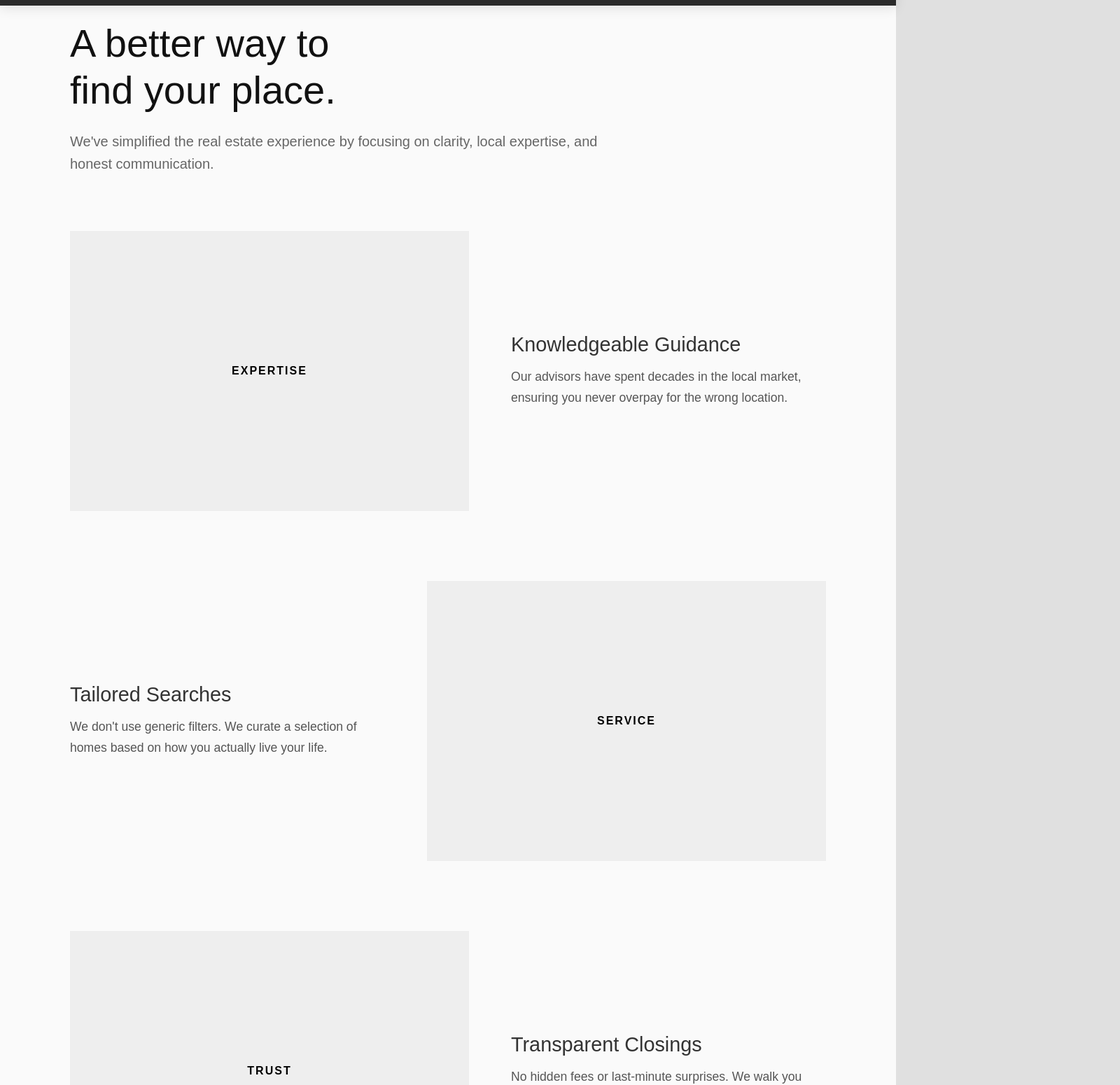
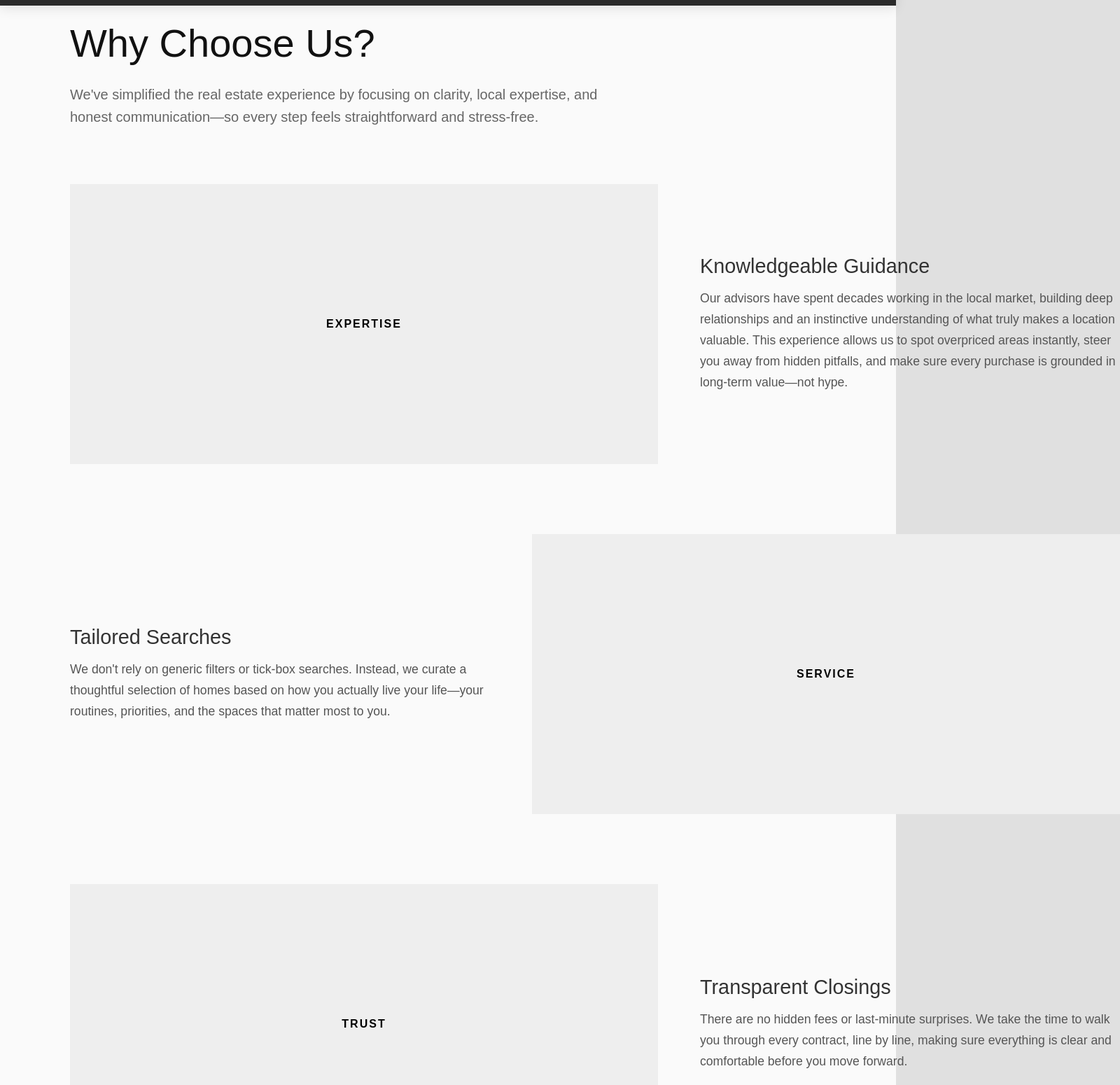
Before and after one commit to stoyan005/react-coursework, a React (Vite) app: page /about in a window 1280 px wide. Shown: the part 72-1622 px from the top of the page at 70% size, 1600 px wide, since content can reach past the window. Built offline with nearby package versions, Linux system fonts and the light colour scheme; a web font is replaced by a local one.

Commit message:
completed the why choose us page

```diff
--- a/src/Components/WhyChooseUs/WhyChooseUs.jsx
+++ b/src/Components/WhyChooseUs/WhyChooseUs.jsx
@@ -5,12 +5,11 @@ const WhyChooseUs = () => {
 	return (
 		<div className={styles.container}>
 			<div className={styles.about_intro}>
-				<h2 className={styles.about_title}>
-					A better way to <br /> find your place.
-				</h2>
+				<h2 className={styles.about_title}>Why Choose Us?</h2>
 				<p className={styles.about_title_info}>
 					We've simplified the real estate experience by focusing on clarity, local
-					expertise, and honest communication.
+					expertise, and honest communication—so every step feels straightforward and
+					stress-free.
 				</p>
 			</div>
 
@@ -22,8 +21,12 @@ const WhyChooseUs = () => {
 					<div className={styles.text}>
 						<h4>Knowledgeable Guidance</h4>
 						<p>
-							Our advisors have spent decades in the local market, ensuring you
-							never overpay for the wrong location.
+							Our advisors have spent decades working in the local market,
+							building deep relationships and an instinctive understanding of
+							what truly makes a location valuable. This experience allows us
+							to spot overpriced areas instantly, steer you away from hidden
+							pitfalls, and make sure every purchase is grounded in long-term
+							value—not hype.
 						</p>
 					</div>
 				</div>
@@ -35,8 +38,10 @@ const WhyChooseUs = () => {
 					<div className={styles.text}>
 						<h4>Tailored Searches</h4>
 						<p>
-							We don't use generic filters. We curate a selection of homes
-							based on how you actually live your life.
+							We don't rely on generic filters or tick-box searches. Instead,
+							we curate a thoughtful selection of homes based on how you
+							actually live your life—your routines, priorities, and the spaces
+							that matter most to you.
 						</p>
 					</div>
 				</div>
@@ -48,8 +53,9 @@ const WhyChooseUs = () => {
 					<div className={styles.text}>
 						<h4>Transparent Closings</h4>
 						<p>
-							No hidden fees or last-minute surprises. We walk you through
-							every contract line by line.
+							There are no hidden fees or last-minute surprises. We take the
+							time to walk you through every contract, line by line, making
+							sure everything is clear and comfortable before you move forward.
 						</p>
 					</div>
 				</div>
--- a/src/Components/WhyChooseUs/WhyChooseUs.module.css
+++ b/src/Components/WhyChooseUs/WhyChooseUs.module.css
@@ -33,6 +33,7 @@
 	display: flex;
 	align-items: center;
 	gap: 60px;
+	width: 1500px;
 }
 
 .reverse {
@@ -42,8 +43,8 @@
 .image_placeholder {
 	flex: 1;
 	height: 400px;
+	border: 5px;
 	background-color: #eeeeee;
-	border: 5px;
 	overflow: hidden;
 }
 
@@ -60,7 +61,7 @@
 
 .text {
 	flex: 1;
-	max-width: 450px;
+	max-width: 600px;
 }
 
 .text h4 {
```
